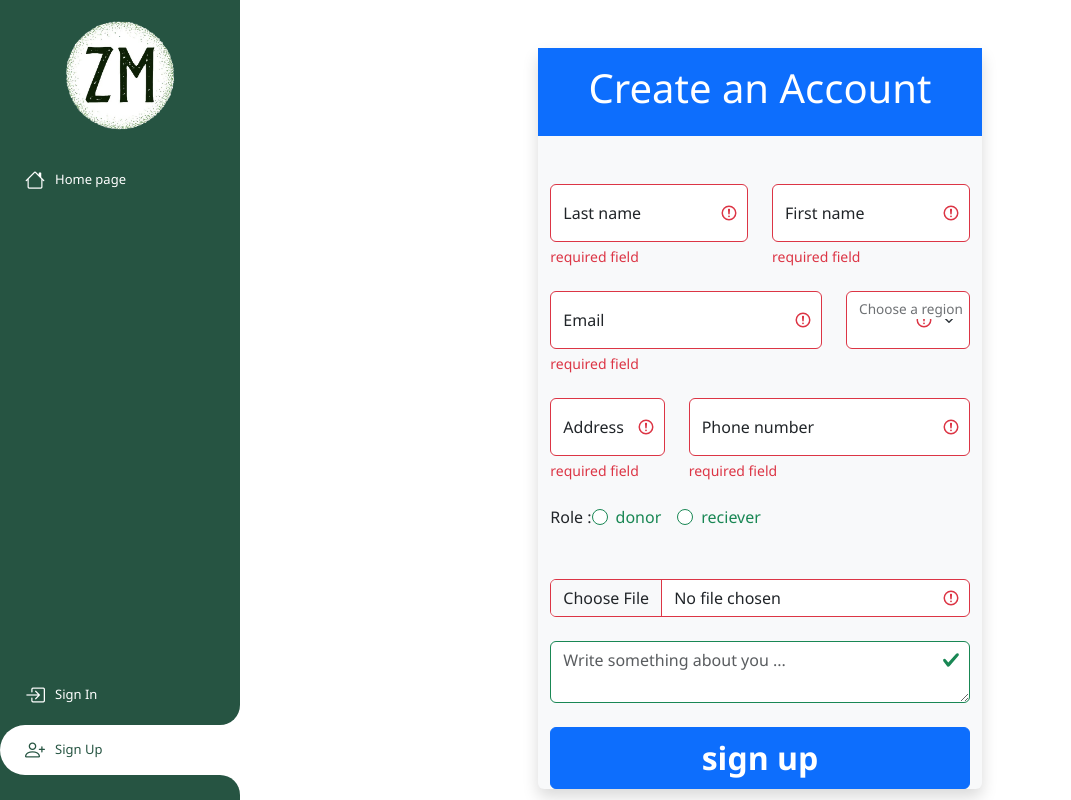
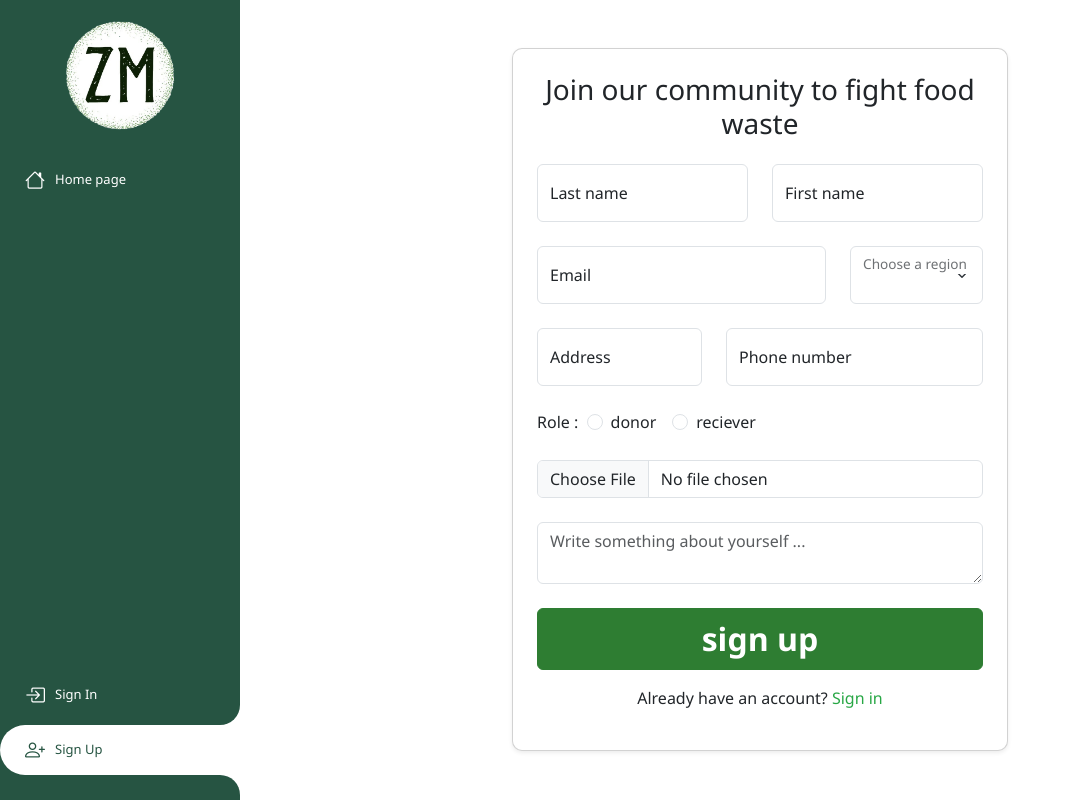
Before and after one commit to HajerJemaa/ZeroMiette, an Angular app in the folder frontend/: page /User/CreateAccount/SignUp in a window 1280 px wide. Shown: the whole page, without its empty margins (0-1071 px from the left). Built offline with nearby package versions, Linux system fonts and the light colour scheme.

Commit message:
completing sign up

```diff
--- a/frontend/src/app/add-user/add-user.component.css
+++ b/frontend/src/app/add-user/add-user.component.css
@@ -0,0 +1,35 @@
+.card {
+    border-radius: 10px;
+}
+
+.btn-primary {
+    background-color: #2E7D32;
+    border-color: #2E7D32;
+    color: #fff;
+}
+
+.btn-primary:hover {
+    background-color: #1B5E20;
+    border-color: #1B5E20;
+}
+
+a:hover{
+    color: #1B5E20  !important;
+}
+
+a{
+    color: #28a745;
+}
+
+.form-control:valid:focus,
+.form-select:valid:focus {
+    box-shadow: 0 0 0 0.2rem rgba(21, 133, 19, 0.327);
+    border-color: #28a745;
+}
+
+
+.form-control:invalid:focus,
+.form-select:invalid:focus {
+    box-shadow: 0 0 0 0.2rem rgba(254, 51, 51, 0.327);
+    border-color: #dc3545;
+}
--- a/frontend/src/app/add-user/add-user.component.html
+++ b/frontend/src/app/add-user/add-user.component.html
@@ -1,27 +1,43 @@
 @if (error==undefined){
-<form class="was-validated" [formGroup]="signUpForm" (ngSubmit)="signUp()">
-    <div class="row justify-content-center mt-5 page">
-        <div class="col-5">
+    <div class="container-fluid py-5">
+        <div class="row justify-content-center">
+            <div class="col-md-8 col-lg-6">
+                <div class="card shadow-sm">
+                    <div class="card-body p-4">
+                        <h3 class="card-title text-center mb-4">Join our community to fight food waste</h3>
+                        @if (error) {
+                            <div class="alert alert-danger alert-dismissible fade show" role="alert">
+                                {{ error }}
+                                <button type="button" class="btn-close" (click)="error = null" aria-label="Close" style="font-size: 13px;"></button>
+                            </div>
+                        }
+                        <form class="was-validated" [formGroup]="signUpForm" (ngSubmit)="signUp()" [class]="{'was-validated': formValidated}" novalidate>
                             <div class="row">
-                <div class="col shadow rounded bg-light">
-                    <div class="row">
-                        <div class="col p-3 bg-primary text-white">
-                            <h1 class="text-center">Create an Account</h1>
-                        </div>
-                    </div>
-                    <div class="row">
-                        <div class="col mt-5">
+                                <div class="col">
                                     <div class="form-floating">
                                         <input type="text" class="form-control" id="ln" formControlName="ln" placeholder="" required>
                                         <label for="ln" class="form-label">Last name</label>
-                                <span class="invalid-feedback">required field</span>
+                                        <span class="invalid-feedback">
+                                            @if (lastName?.errors?.['required']) {
+                                                First name is required.
+                                            } @else if (lastName?.errors?.['minlength']) {
+                                                First name must be at least 2 characters long.
+                                            }
+                                        </span>
                                     </div>
                                 </div>
-                        <div class="col mt-5">
+
+                                <div class="col">
                                     <div class="form-floating">
-                                <input type="text" class="form-control" id="fn" formControlName="fn" placeholder="" required>
+                                        <input type="text" class="form-control" id="fn" formControlName="fn" placeholder="" required minlength="2">
                                         <label for="fn" class="form-label">First name</label>
-                                <span class="invalid-feedback">required field</span>
+                                        <span class="invalid-feedback">
+                                            @if (lastName?.errors?.['required']) {
+                                                Last name is required.
+                                            } @else if (lastName?.errors?.['minlength']) {
+                                                Last name must be at least 2 characters long.
+                                            }
+                                        </span>
                                     </div>
                                 </div>
                             </div>
@@ -30,7 +46,13 @@
                                     <div class="form-floating">
                                         <input type="email" class="form-control" id="mai" placeholder="" formControlName="mai" required>
                                         <label for="mai" class="form-label">Email</label>
-                                <span class="invalid-feedback">required field</span>
+                                        <span class="invalid-feedback">
+                                            @if (email?.errors?.['required']) {
+                                                Email is required.
+                                            } @else if (email?.errors?.['email']) {
+                                                Please enter a valid email address.
+                                            }
+                                        </span>
                                     </div>
                                 </div>
                                 <div class="col-4 mt-4">
@@ -62,6 +84,11 @@
                                             <option value="Gabes">Gabes</option>
                                         </select>
                                         <label for="region">Choose a region</label>
+                                        <span class="invalid-feedback">
+                                            @if (region?.errors?.['required']) {
+                                                Region is required.
+                                            }
+                                        </span>
                                     </div>
                                 </div>
                             </div>
@@ -70,20 +97,30 @@
                                     <div class="form-floating">
                                         <input type="text" class="form-control" id="add" formControlName="add" placeholder="" required>
                                         <label for="add" class="form-label">Address</label>
-                                <span class="invalid-feedback">required field</span>
+                                        <span class="invalid-feedback">
+                                            @if (address?.errors?.['required']) {
+                                                Address is required.
+                                            }
+                                        </span>
                                     </div>
                                 </div>
                                 <div class="col-auto mt-4">
                                     <div class="form-floating">
-                                <input type="text" class="form-control" id="num" formControlName="num" placeholder="" pattern="[1-9]{1}[0-9]{7}" maxlength="8" required>
+                                        <input type="text" class="form-control" id="num" formControlName="num" placeholder="" pattern="[2459]{1}[0-9]{7}" maxlength="8" required>
                                         <label for="num" class="form-label">Phone number</label>
-                                <span class="invalid-feedback">required field</span>
+                                        <span class="invalid-feedback">
+                                            @if (number?.errors?.['required']) {
+                                                <span>Phone number is required.</span>
+                                            } @else if (number?.errors?.['pattern']) {
+                                                <span>Please enter a valid 8-digit phone number.</span>
+                                            }
+                                        </span>
                                     </div>
                                 </div>
                             </div>
                             <div class="row">
                                 <div class="col mt-4">
-                            <label for="">Role : </label>
+                                    <label for="">Role :&nbsp;&nbsp;</label>
                                     <div class="form-check form-check-inline">
                                         <input class="form-check-input"  type="radio" formControlName="rad" value="donor" id="don" required>
                                         <label class="form-check-label" for="don">
@@ -96,44 +133,50 @@
                                             reciever
                                         </label>
                                     </div>
+                                    <span class="invalid-feedback">
+                                        @if (address?.errors?.['required']) {
+                                            Address is required.
+                                        }
+                                    </span>
                                 </div>
                             </div>
                             <div class="row">
-                        <div class="col mt-4">
+                                <div class="col">
                                     <label for="proof"></label>
                                     <input type="file" class="form-control" (change)="getFile($event)" id="proof" required>
+                                    <span class="invalid-feedback">Proof is required.</span>
                                 </div>
                             </div>
                             <div class="row">
-                        <div class="col mt-4">
-                            <textarea class="form-control" placeholder="Write something about you ..." formControlName="desc"></textarea>
+                                <div class="col mt-4 mb-4">
+                                    <textarea class="form-control" placeholder="Write something about yourself ..." formControlName="desc"></textarea>
                                 </div>
                             </div>
-                    <div class="row">
-                        <div class="col mt-4 ">
-                            <input type="submit" name="myBtn" class="btn btn-primary w-100" style="font-size:  32px;font-weight: 600;" value="sign up">
+                            <input type="submit" class="btn btn-primary w-100" style="font-size: 32px;font-weight: 600;" value="sign up">
+                            <div class="text-center mt-3">
+                                <p>Already have an account? <a routerLink="/User/Authenticate/SignIn" style="text-decoration: none;">Sign in</a></p>
+                            </div>
+                        </form>
                     </div>
                 </div>
             </div>
         </div>
     </div>
-    </div>
-</form>
-}@else if(error=="Would you please wait till your account creation get accepted by the admin") {
-<div class="row justify-content-center mt-5">
+}@else if (mess=="Would you please wait till your account creation get accepted by the admin") {
+<div class="row d-flex justify-content-center align-items-center vh-100">
     <div class="col-5">
-        <div class="alert alert-info">
-            <strong>{{error}}</strong>
+        <div class="alert alert-success">
+            <strong>{{mess}}</strong>
         </div>
     </div>
 </div>
 }@else {
-    <div class="row justify-content-center mt-5">
+    <div class="row d-flex justify-content-center align-items-center vh-100">
         <div class="col-5">
             <div class="alert alert-danger">
-                <strong>{{error}}</strong> would you like to try again??
-                <button class="btn btn-success" (click)="signUpAgain()">Yes</button>
-                <button class="btn btn-secondary" (click)="redir()">No</button>
+                <strong>{{mess}}</strong> would you like to try again??&nbsp;&nbsp;
+                <button class="btn btn-success" (click)="signUpAgain()">&nbsp;Yes&nbsp;</button>&nbsp;&nbsp;&nbsp;
+                <button class="btn btn-secondary" (click)="redir()">&nbsp;No&nbsp;</button>
             </div>
         </div>
     </div>
--- a/frontend/src/app/add-user/add-user.component.ts
+++ b/frontend/src/app/add-user/add-user.component.ts
@@ -1,28 +1,22 @@
 
 import { Component } from '@angular/core';
-import { FormControl, FormGroup, ReactiveFormsModule, Validators } from '@angular/forms';
+import { FormBuilder, FormGroup, ReactiveFormsModule, Validators } from '@angular/forms';
 import { UsersService } from '../services/users.service';
-import { Router } from '@angular/router';
+import { Router, RouterLink } from '@angular/router';
 
 @Component({
   selector: 'app-add-user',
-  imports: [ReactiveFormsModule],
+  imports: [ReactiveFormsModule,RouterLink],
   templateUrl: './add-user.component.html',
   styleUrl: './add-user.component.css'
 })
 export class AddUserComponent {
-  error?:string;
+  error:string|null|undefined;
+  mess:string|null|undefined;
   file!:File;
-  signUpForm= new FormGroup({
-    ln: new FormControl('',Validators.required),
-    fn: new FormControl('',Validators.required),
-    mai: new FormControl('',[Validators.required,Validators.email]),
-    region: new FormControl('',Validators.required),
-    add: new FormControl('',Validators.required),
-    num: new FormControl('',[Validators.required,Validators.pattern('[1-9]{1}[0-9]{7}')]),
-    rad: new FormControl('',Validators.required),
-    desc: new FormControl(''),
-  })
+  formValidated:boolean=false;
+  signUpForm!: FormGroup;
+
    getFile(event:Event){
     const inputFile=event.target as HTMLInputElement;
     if (inputFile.files && inputFile.files.length > 0){
@@ -30,13 +24,29 @@ export class AddUserComponent {
     }
    }
 
-  constructor(private us:UsersService,private route:Router){}
+  constructor(private us:UsersService, private route:Router, private fb: FormBuilder){
+    this.signUpForm= this.fb.group({
+      ln: ['',Validators.required,Validators.minLength(2)],
+      fn: ['',Validators.required,Validators.minLength(2)],
+      mai: ['',[Validators.required,Validators.email]],
+      region: ['',Validators.required],
+      add: ['',Validators.required],
+      num: ['',[Validators.required,Validators.pattern(/^(2|4|5|9)\d{7}$/)]],
+      rad: ['',Validators.required],
+      desc: ['']
+    })
+  }
+
 
   signUp(){
-    if (this.signUpForm.invalid){
+    this.formValidated = true;
+
+    if (this.signUpForm.invalid) {
       this.signUpForm.markAllAsTouched();
       return;
     }
+    this.error = null;
+
     const user= new FormData();
     user.append('ln', this.signUpForm.value.ln!);
     user.append('fn', this.signUpForm.value.fn!);
@@ -51,14 +61,14 @@ export class AddUserComponent {
     user.append('proof',this.file);
 
     this.us.addUser(user).subscribe({
-      next: (mess)=>{
-        if (mess.message!="success"){
-          this.error=mess.message;
+      next: (res)=>{
+        if (res.message!="success"){
+          this.error=res.message;
         }else{
-          this.error="Would you please wait till your account creation get accepted by the admin";
+          this.mess="Would you please wait till your account creation get accepted by the admin";
         }
       },
-      error:(err)=>this.error="Api ERROR!!"
+      error:(err)=>this.error="Api ERROR!! : "+err
     })
   }
 
@@ -71,4 +81,13 @@ export class AddUserComponent {
   redir(){
     this.route.navigate(["/"]);
   }
+
+  get lastName() { return this.signUpForm.get('ln'); }
+  get firstName() { return this.signUpForm.get('fn'); }
+  get email() { return this.signUpForm.get('mai'); }
+  get region() { return this.signUpForm.get('region'); }
+  get address() { return this.signUpForm.get('add'); }
+  get number() { return this.signUpForm.get('num'); }
+  get role() { return this.signUpForm.get('rad'); }
+
 }
--- a/frontend/src/app/authenticate/authenticate.component.css
+++ b/frontend/src/app/authenticate/authenticate.component.css
@@ -14,7 +14,11 @@
 }
 
 a:hover{
-    color: #114da7  !important;
+    color: #1B5E20  !important;
+}
+
+a{
+    color: #28a745;
 }
 
 .form-control:valid:focus {
--- a/frontend/src/app/authenticate/authenticate.component.html
+++ b/frontend/src/app/authenticate/authenticate.component.html
@@ -4,7 +4,7 @@
             <div class="col-8 col-lg-5">
                 <div class="card shadow-sm">
                     <div class="card-body p-4">
-                        <h3 class="card-title text-center mb-4">Sign In</h3>
+                        <h3 class="card-title text-center mb-4">Welcome back</h3>
 
                         @if (error) {
                             <div class="alert alert-danger alert-dismissible fade show" role="alert">
@@ -50,13 +50,13 @@
                                   <input type="checkbox" id="rememberMe" class="form-check-input" formControlName="rememberMe">
                                   <label for="rememberMe" class="form-check-label">Remember Me</label>
                                 </div>
-                                <a [routerLink]="['/forgot-password']" class="text-primary" style="text-decoration: none;">Forgot Password?</a>
+                                <a routerLink="/forgot-password" style="text-decoration: none;">Forgot Password?</a>
                             </div>
 
                             <button type="submit" class="btn btn-primary text-white w-100" style="font-size: 32px;font-weight: 600;">sign in</button>
 
                             <div class="text-center mt-3">
-                                <p>Don't have an account? <a routerLink="/User/CreateAccount/SignUp" class="text-primary" style="text-decoration: none;" >Sign Up</a></p>
+                                <p>Don't have an account? <a routerLink="/User/CreateAccount/SignUp" style="text-decoration: none;">Sign Up</a></p>
                             </div>
                         </form>
                     </div>
--- a/frontend/src/app/get-all-users/get-all-users.component.html
+++ b/frontend/src/app/get-all-users/get-all-users.component.html
@@ -1,13 +1,11 @@
 <div class="container-fluid py-4 d-flex justify-content-center align-items-center vh-100">
     <div class="page">
         @if (users!=undefined && users!=null){
-
             @if (state=="pending"){
                 <h2 class="mb-4">Pending Users</h2>
             }@else {
                 <h2 class="mb-4">Users</h2>
             }
-        <!-- Desktop: Table -->
             <div class="table-responsive d-md-block ">
             <table class="table table-striped table-bordered">
                 <tr>
@@ -18,9 +16,6 @@
                     <th>Role</th>
                     <th>Details</th>
                 </tr>
-<<<<<<< HEAD
-               cd
-=======
                 @for (i of users; track $index) {
                     <tr class="zebra">
                         <td>{{i.first_name}} {{i.last_name}}</td>
@@ -30,14 +25,11 @@
                         <td>{{i.role}}</td>
                         <td><a [routerLink]="['/Administrator/ProcessAccount/getUser',i.userId]" style="text-decoration: none;">...</a></td>
                     </tr>
->>>>>>> b3b1eb44337571faee42ca9e38faf60f1ec69209
                 }
             </table>
         </div>
         }@else {
-
             <div class="col">
-
                 <div class="alert alert-info text-center">
                     @if (state=="pending"){
                         <strong>there are no {{state}} Users!</strong>
@@ -45,15 +37,8 @@
                         <strong>there are no Users!</strong>
                     }
                 </div>
-
             </div>
-
         }
-<<<<<<< HEAD
-<router-outlet></router-outlet>
-
-=======
     </div>
 </div>
 <router-outlet></router-outlet>
->>>>>>> b3b1eb44337571faee42ca9e38faf60f1ec69209
--- a/frontend/src/app/services/users.service.ts
+++ b/frontend/src/app/services/users.service.ts
@@ -54,7 +54,6 @@ export class UsersService {
       return decoded.userId
     }else{
       throw new Error("No user is signed in please try again after signing in!!")
-
     }
   }
 }
--- /dev/null
+++ b/frontend/src/app/update-user/update-user.component.html
@@ -0,0 +1 @@
+<p>update-user works!</p>
```
Also changed, not shown: frontend/src/app/donor/donor.component.html (+6 -6 lines), frontend/src/app/update-user/update-user.component.ts (added, +11 -0 lines), frontend/src/app/update-user/update-user.component.css (added). Lines whose indentation alone changed are shown as unchanged.
